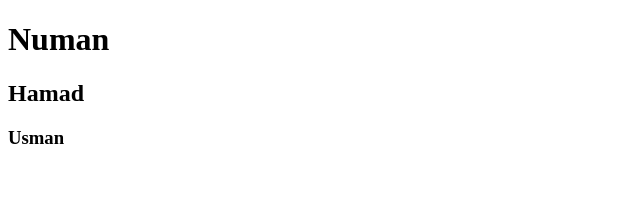
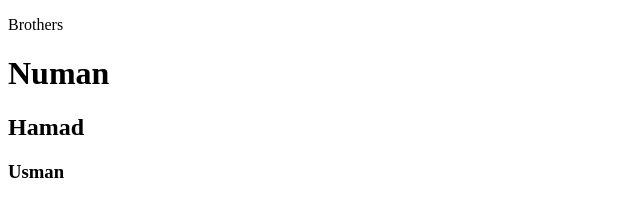
Before and after one commit to Numan-star/Git-Practice, a plain HTML site: page index.html in a window 1280 px wide. Shown: the whole page, without its empty margins (0-640 px from the left). Drawn offline with Linux system fonts and the light colour scheme.

Commit message:
Added more html

```diff
--- a/index.html
+++ b/index.html
@@ -6,6 +6,7 @@
     <title>Document</title>
   </head>
   <body>
+    <p>Brothers</p>
     <h1>Numan</h1>
     <h2>Hamad</h2>
     <h3>Usman</h3>
```
